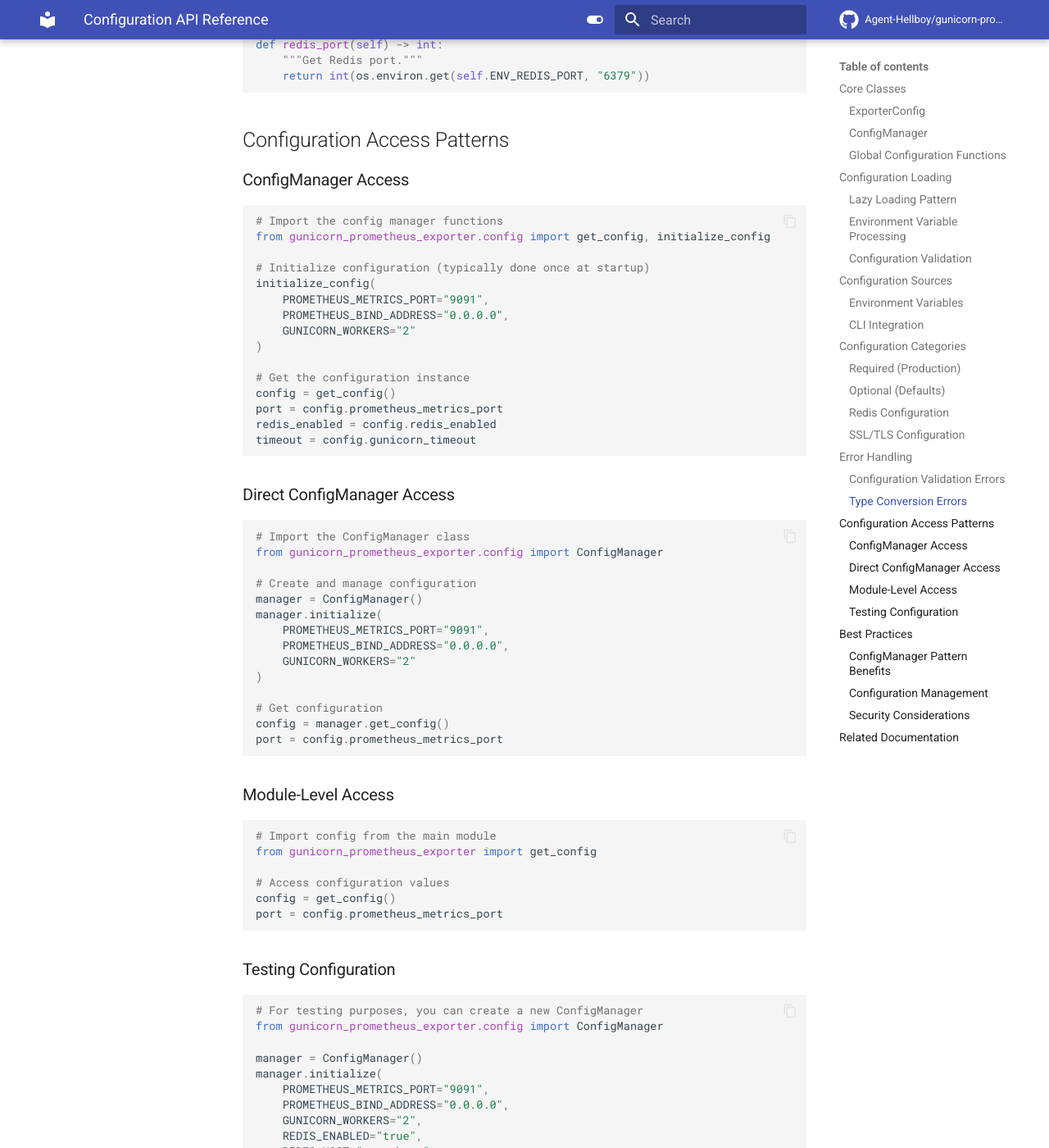
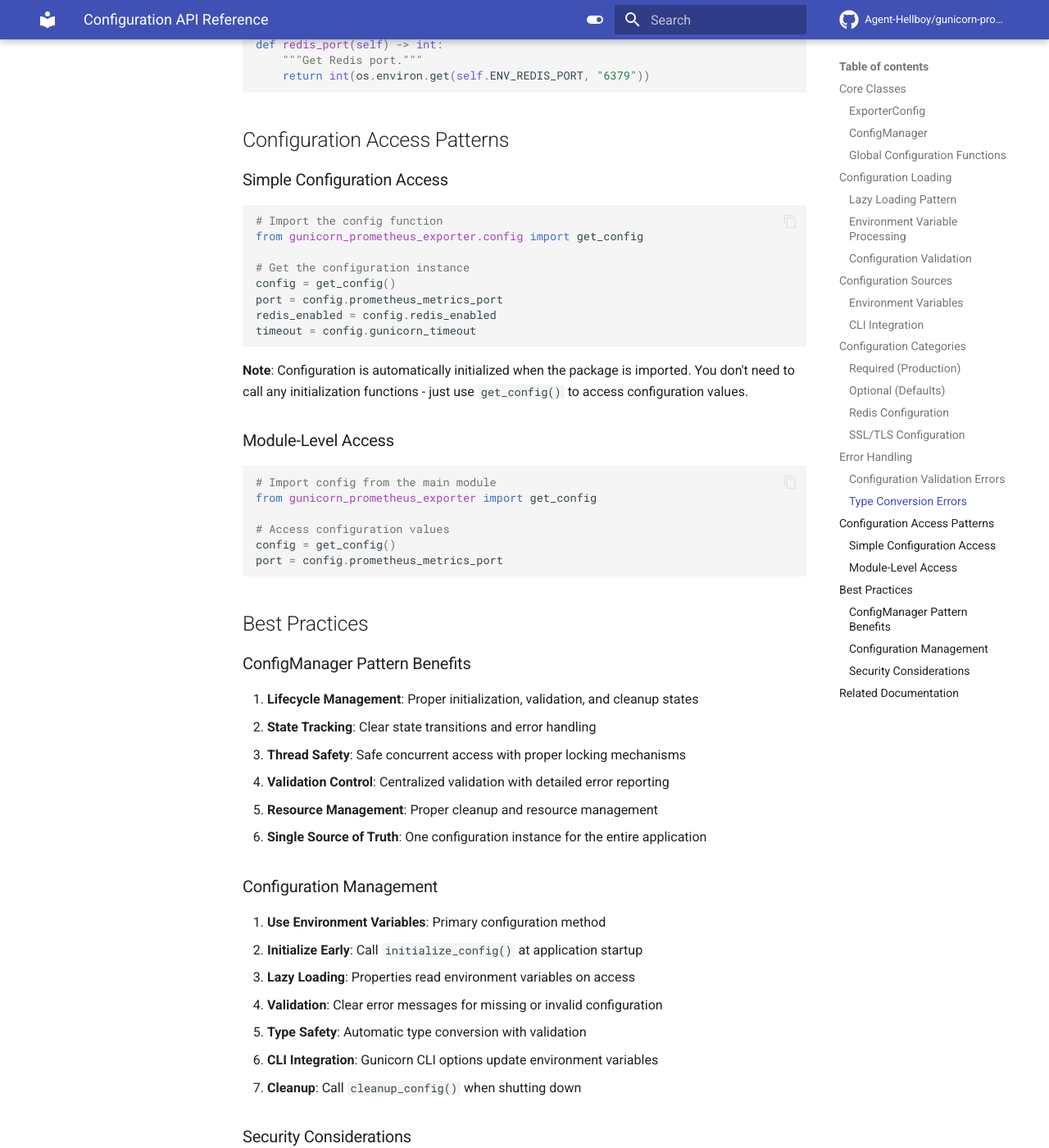
Before and after one commit to Agent-Hellboy/gunicorn-prometheus-exporter, an MkDocs documentation site: the page built from docs/components/config/api-reference.md, in a window 1280 px wide and 1400 px high, scrolled down 7573 px. Shown: the whole window at 82% size. Built offline with MkDocs 1.6.1 and Material for MkDocs 9.7.7, drawn with Linux system fonts in a browser that asks for light colours; comment, search, counter and statistics services are not loaded; some of the changed text lies outside the part shown.

````diff
--- a/docs/components/config/api-reference.md
+++ b/docs/components/config/api-reference.md
@@ -331,18 +331,11 @@
 
 ## Configuration Access Patterns
 
-### ConfigManager Access
+### Simple Configuration Access
 
 ```python
-# Import the config manager functions
-from gunicorn_prometheus_exporter.config import get_config, initialize_config
-
-# Initialize configuration (typically done once at startup)
-initialize_config(
-    PROMETHEUS_METRICS_PORT="9091",
-    PROMETHEUS_BIND_ADDRESS="0.0.0.0",
-    GUNICORN_WORKERS="2"
-)
+# Import the config function
+from gunicorn_prometheus_exporter.config import get_config
 
 # Get the configuration instance
 config = get_config()
@@ -351,24 +344,7 @@
 timeout = config.gunicorn_timeout
 ```
 
-### Direct ConfigManager Access
-
-```python
-# Import the ConfigManager class
-from gunicorn_prometheus_exporter.config import ConfigManager
-
-# Create and manage configuration
-manager = ConfigManager()
-manager.initialize(
-    PROMETHEUS_METRICS_PORT="9091",
-    PROMETHEUS_BIND_ADDRESS="0.0.0.0",
-    GUNICORN_WORKERS="2"
-)
-
-# Get configuration
-config = manager.get_config()
-port = config.prometheus_metrics_port
-```
+**Note**: Configuration is automatically initialized when the package is imported. You don't need to call any initialization functions - just use `get_config()` to access configuration values.
 
 ### Module-Level Access
 
@@ -379,26 +355,6 @@
 # Access configuration values
 config = get_config()
 port = config.prometheus_metrics_port
-```
-
-### Testing Configuration
-
-```python
-# For testing purposes, you can create a new ConfigManager
-from gunicorn_prometheus_exporter.config import ConfigManager
-
-manager = ConfigManager()
-manager.initialize(
-    PROMETHEUS_METRICS_PORT="9091",
-    PROMETHEUS_BIND_ADDRESS="0.0.0.0",
-    GUNICORN_WORKERS="2",
-    REDIS_ENABLED="true",
-    REDIS_HOST="test-host"
-)
-
-config = manager.get_config()
-assert config.redis_enabled == True
-assert config.redis_host == "test-host"
 ```
 
 ## Best Practices
````
Also changed, not shown: docs/components/backend/api-reference.md (+1 -1 lines), docs/components/metrics/api-reference.md (+5 -13 lines), 7 other files.
